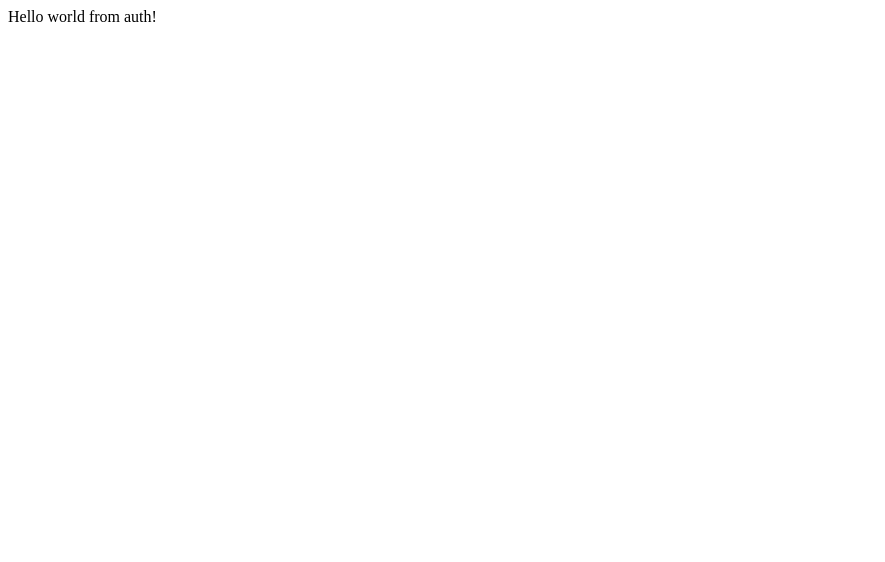
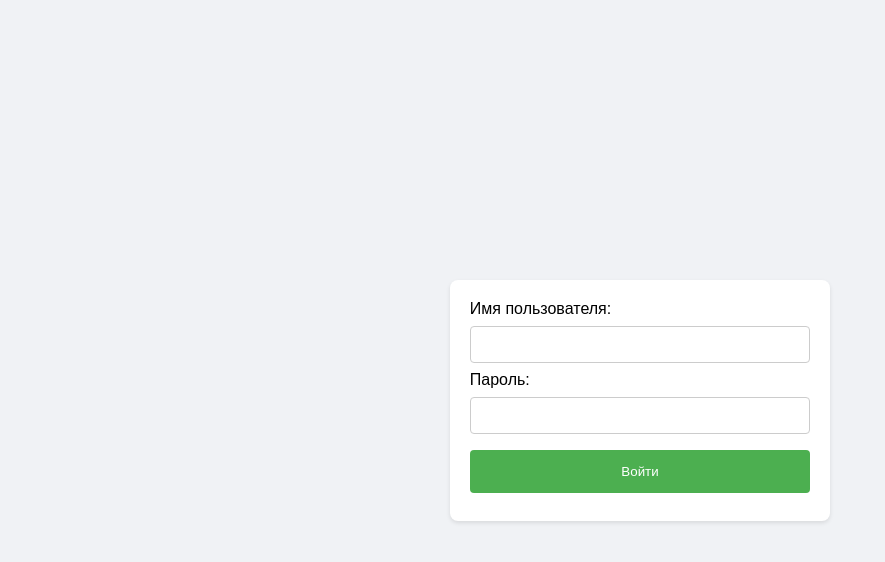
Before and after one commit to klorman/AvitoCostsPanel, a React (Create React App) app in the folder src/frontend/: page /auth in a window 1280 px wide. Shown: the top 562 px of the page, without its empty margins (0-885 px from the left). Built offline with nearby package versions, Linux system fonts and the light colour scheme.

Commit message:
Added simple auth form

```diff
--- a/src/frontend/package.json
+++ b/src/frontend/package.json
@@ -6,6 +6,7 @@
     "@testing-library/jest-dom": "^5.17.0",
     "@testing-library/react": "^13.4.0",
     "@testing-library/user-event": "^13.5.0",
+    "axios": "^1.6.7",
     "react": "^18.2.0",
     "react-dom": "^18.2.0",
     "react-router-dom": "^6.22.3",
--- a/src/frontend/src/App.js
+++ b/src/frontend/src/App.js
@@ -2,16 +2,18 @@ import { BrowserRouter } from "react-router-dom";
 import { AuthContext } from "./context/AuthContext";
 import { Router } from "./components/Router";
 import { useState } from "react";
+import './style/App.css'
+import acceptSettings from "./settings";
 
 export default function App() {
-  const [authData, setAuthData] = useState({ isAuth: false, token: '' })
-
+  acceptSettings()
+  const [isAuth, setIsAuth] = useState(false)
   return (
     <div className="App">
       <AuthContext.Provider
         value={{
-          authData,
-          setAuthData
+          isAuth,
+          setIsAuth
         }}
       >
         <BrowserRouter>
--- a/src/frontend/src/components/Router.jsx
+++ b/src/frontend/src/components/Router.jsx
@@ -4,10 +4,10 @@ import { useContext } from "react"
 import { AuthContext } from "../context/AuthContext"
 
 export const Router = () => {
-    const { authData } = useContext(AuthContext)
+    const { isAuth, setIsAuth } = useContext(AuthContext)
 
     return (
-        authData.isAuth?
+        isAuth?
         <Routes>
             { loginRequiredRoutes.map((route) =>
                 <Route
--- /dev/null
+++ b/src/frontend/src/env.js
@@ -0,0 +1,4 @@
+export default globalEnv = {
+    apiEndpoint: '',
+    authEndpoint: '',
+}
--- a/src/frontend/src/pages/AuthPage.jsx
+++ b/src/frontend/src/pages/AuthPage.jsx
@@ -1,12 +1,26 @@
 import { useContext } from 'react'
 import { useNavigate } from 'react-router-dom'
 import { AuthContext } from '../context/AuthContext'
+import '../style/AuthPage.css'
 
 export default function AuthPage() {
-    const navigate = useNavigate()
-    const { authData, setAuthData } = useContext(AuthContext)
-
     return (
-        <div>Hello world from auth!</div>
+        <form>
+            <label>
+                Имя пользователя:
+                <input
+                type="text"
+                />
+            </label>
+            <br />
+            <label>
+                Пароль:
+                <input
+                type="password"
+                />
+            </label>
+            <br />
+            <button type="submit">Войти</button>
+        </form>
     )
 }
--- /dev/null
+++ b/src/frontend/src/settings.js
@@ -0,0 +1,5 @@
+import axios from 'axios'
+
+export default function acceptSettings() {
+    axios.defaults.withCredentials = true // Allow to working with cookies.
+}
--- /dev/null
+++ b/src/frontend/src/style/App.css
@@ -0,0 +1,14 @@
+*
+{
+    margin: 0;
+    padding: 0;
+    font-family: Arial, sans-serif;
+}
+body, html {
+    background-color: #f0f2f5;
+    height: 100%;
+    width: 100%;
+    display: flex;
+    justify-content: center;
+    align-items: center;
+}
--- /dev/null
+++ b/src/frontend/src/style/AuthPage.css
@@ -0,0 +1,32 @@
+form {
+    background-color: #ffffff;
+    padding: 20px;
+    border-radius: 8px;
+    box-shadow: 0 2px 4px rgba(0, 0, 0, 0.1);
+}
+
+input[type="text"],
+input[type="password"] {
+    width: 100%;
+    padding: 10px;
+    margin: 8px 0;
+    display: inline-block;
+    border: 1px solid #ccc;
+    border-radius: 4px;
+    box-sizing: border-box;
+}
+
+button[type="submit"] {
+    width: 100%;
+    background-color: #4CAF50;
+    color: white;
+    padding: 14px 20px;
+    margin: 8px 0;
+    border: none;
+    border-radius: 4px;
+    cursor: pointer;
+}
+
+button[type="submit"]:hover {
+    background-color: #45a049;
+}
```
Also changed, not shown: src/frontend/src/hooks/useAuth.js (added, +32 -0 lines), 1 other file (tests, documents, lock files or other folders).
